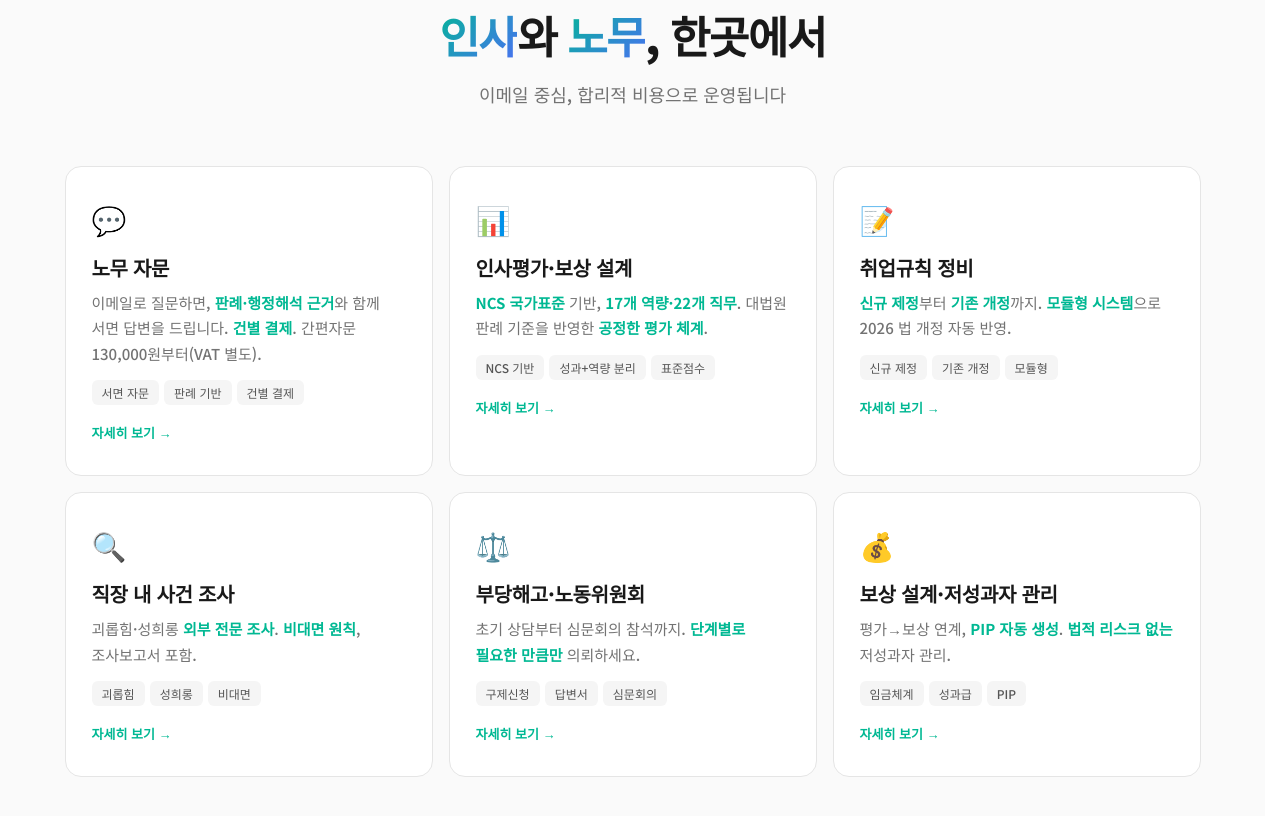
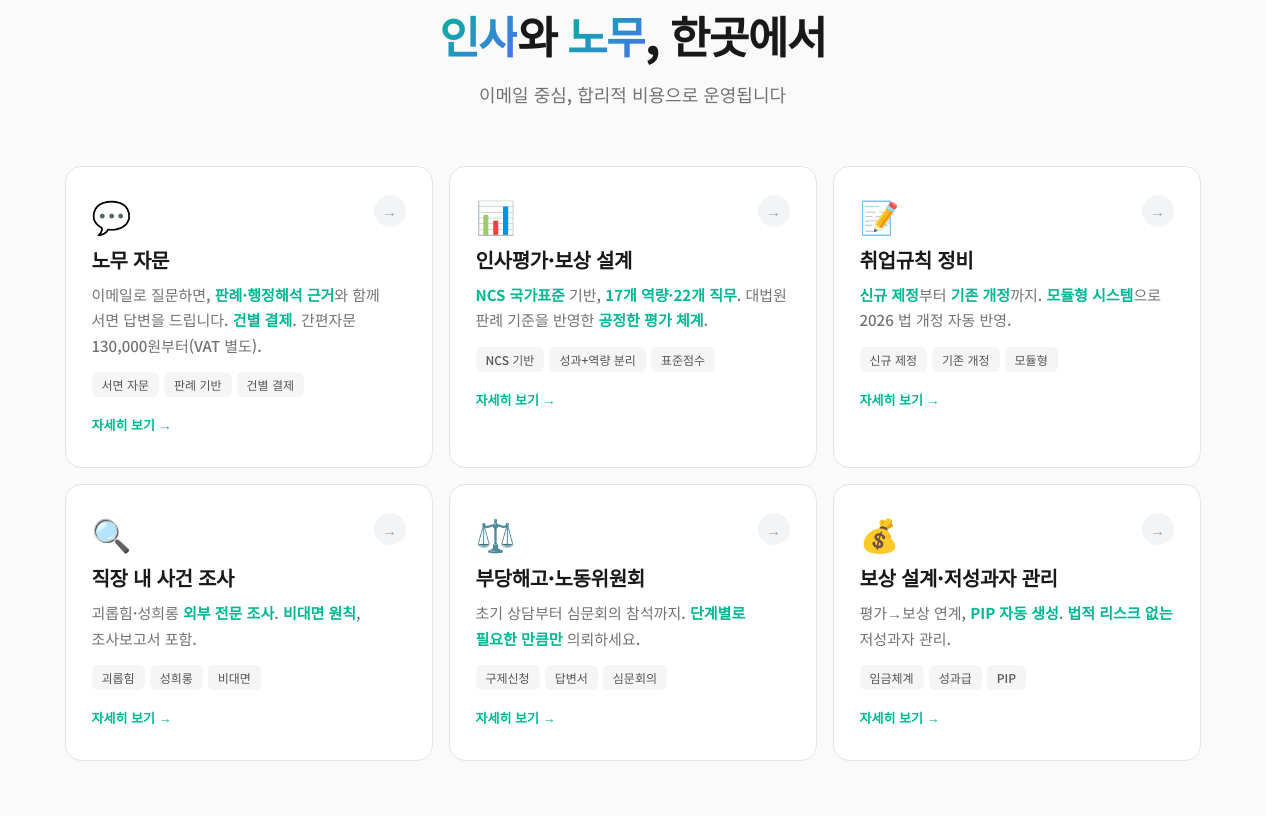
Before and after one commit to jyoon1867/hrer-homepage, a website: page index.html in a window 1280 px wide. Shown: the part 2694-3510 px from the top of the page. Drawn offline with Linux system fonts and the light colour scheme; no server answers.

Commit message:
랜딩 서비스 카드: 전체 클릭 + 호버 효과 강화
- div.bento-card → a.bento-card로 변환 (전체 영역 클릭 가능)
- 호버 시 시각적 피드백 6가지:
  * 상단 민트→블루 그라데이션 라인 나타남
  * 카드 전체가 위로 살짝 부상 (translateY -4px)
  * 그림자 진해지고 테두리 민트색
  * 배경 미세한 민트 틴트 (#FAFFFE)
  * 아이콘 확대·회전
  * 우상단 화살표 원형 버튼 (회색→민트, 우측 이동)
  * 제목·링크 민트색 전환
- 키보드 접근성: focus-visible 아웃라인

```diff
--- a/index.html
+++ b/index.html
@@ -88,10 +88,18 @@ em{font-style:normal;color:var(--mint);font-weight:700}
 
 /* SERVICES — 벤토 그리드 */
 .bento-grid{display:grid;grid-template-columns:repeat(3,1fr);gap:16px}
-.bento-card{border-radius:var(--card-radius);padding:32px 26px;border:1px solid var(--border);background:var(--white);transition:box-shadow 0.2s,border-color 0.2s}
-.bento-card:hover{box-shadow:0 4px 24px rgba(0,0,0,0.06);border-color:var(--mint)}
-.bento-icon{font-size:28px;margin-bottom:14px}
-.bento-card h3{font-size:20px;font-weight:800;margin-bottom:8px;letter-spacing:-0.3px}
+.bento-card{position:relative;display:block;border-radius:var(--card-radius);padding:32px 26px;border:1px solid var(--border);background:var(--white);transition:transform 0.2s ease,box-shadow 0.2s ease,border-color 0.2s ease,background 0.2s ease;color:inherit;text-decoration:none;cursor:pointer;overflow:hidden}
+.bento-card::before{content:"";position:absolute;top:0;left:0;right:0;height:3px;background:linear-gradient(90deg,var(--mint),var(--blue));transform:scaleX(0);transform-origin:left;transition:transform 0.3s ease}
+.bento-card::after{content:"→";position:absolute;top:28px;right:26px;width:32px;height:32px;border-radius:50%;background:#F3F4F6;color:var(--gray2);display:flex;align-items:center;justify-content:center;font-size:15px;font-weight:700;transition:background 0.2s ease,color 0.2s ease,transform 0.2s ease}
+.bento-card:hover{transform:translateY(-4px);box-shadow:0 12px 32px rgba(0,184,147,0.16);border-color:var(--mint);background:#FAFFFE}
+.bento-card:hover::before{transform:scaleX(1)}
+.bento-card:hover::after{background:var(--mint);color:#fff;transform:translateX(4px)}
+.bento-card:hover .bento-icon{transform:scale(1.15) rotate(-4deg)}
+.bento-card:hover h3{color:var(--mint)}
+.bento-card:hover .bento-link{color:var(--mint);letter-spacing:0.2px}
+.bento-card:focus-visible{outline:2px solid var(--mint);outline-offset:3px}
+.bento-icon{font-size:32px;margin-bottom:14px;display:inline-block;transition:transform 0.3s ease;line-height:1}
+.bento-card h3{font-size:20px;font-weight:800;margin-bottom:8px;letter-spacing:-0.3px;transition:color 0.2s ease;padding-right:40px}
 .bento-card p{font-size:15px;color:var(--gray);line-height:1.7;margin-bottom:14px;font-weight:500}
 .bento-tags{display:flex;flex-wrap:wrap;gap:5px;margin-bottom:14px}
 .bento-tags span{background:#F5F5F5;color:#555;font-size:12px;padding:4px 10px;border-radius:6px;font-weight:500}
@@ -366,48 +374,48 @@ body.modal-open{overflow:hidden}
   <h2 class="section-title"><em>인사</em>와 <em>노무</em>, 한곳에서</h2>
   <p class="section-sub">이메일 중심, 합리적 비용으로 운영됩니다</p>
   <div class="bento-grid">
-    <div class="bento-card">
+    <a href="/consultation" class="bento-card">
       <div class="bento-icon">💬</div>
       <h3>노무 자문</h3>
       <p>이메일로 질문하면, <em>판례·행정해석 근거</em>와 함께 서면 답변을 드립니다. <em>건별 결제</em>. 간편자문 130,000원부터(VAT 별도).</p>
       <div class="bento-tags"><span>서면 자문</span><span>판례 기반</span><span>건별 결제</span></div>
-      <a href="/consultation" class="bento-link">자세히 보기 →</a>
-    </div>
-    <div class="bento-card">
+      <span class="bento-link">자세히 보기 →</span>
+    </a>
+    <a href="/hr-evaluation" class="bento-card">
       <div class="bento-icon">📊</div>
       <h3>인사평가·보상 설계</h3>
       <p><em>NCS 국가표준</em> 기반, <em>17개 역량·22개 직무</em>. 대법원 판례 기준을 반영한 <em>공정한 평가 체계</em>.</p>
       <div class="bento-tags"><span>NCS 기반</span><span>성과+역량 분리</span><span>표준점수</span></div>
-      <a href="/hr-evaluation" class="bento-link">자세히 보기 →</a>
-    </div>
-    <div class="bento-card">
+      <span class="bento-link">자세히 보기 →</span>
+    </a>
+    <a href="/employment-rules" class="bento-card">
       <div class="bento-icon">📝</div>
       <h3>취업규칙 정비</h3>
       <p><em>신규 제정</em>부터 <em>기존 개정</em>까지. <em>모듈형 시스템</em>으로 2026 법 개정 자동 반영.</p>
       <div class="bento-tags"><span>신규 제정</span><span>기존 개정</span><span>모듈형</span></div>
-      <a href="/employment-rules" class="bento-link">자세히 보기 →</a>
-    </div>
-    <div class="bento-card">
+      <span class="bento-link">자세히 보기 →</span>
+    </a>
+    <a href="/investigation" class="bento-card">
       <div class="bento-icon">🔍</div>
       <h3>직장 내 사건 조사</h3>
       <p>괴롭힘·성희롱 <em>외부 전문 조사</em>. <em>비대면 원칙</em>, 조사보고서 포함.</p>
       <div class="bento-tags"><span>괴롭힘</span><span>성희롱</span><span>비대면</span></div>
-      <a href="/investigation" class="bento-link">자세히 보기 →</a>
-    </div>
-    <div class="bento-card">
+      <span class="bento-link">자세히 보기 →</span>
+    </a>
+    <a href="/unfair-dismissal" class="bento-card">
       <div class="bento-icon">⚖️</div>
       <h3>부당해고·노동위원회</h3>
       <p>초기 상담부터 심문회의 참석까지. <em>단계별로 필요한 만큼만</em> 의뢰하세요.</p>
       <div class="bento-tags"><span>구제신청</span><span>답변서</span><span>심문회의</span></div>
-      <a href="/unfair-dismissal" class="bento-link">자세히 보기 →</a>
-    </div>
-    <div class="bento-card">
+      <span class="bento-link">자세히 보기 →</span>
+    </a>
+    <a href="/hr-evaluation#compensation" class="bento-card">
       <div class="bento-icon">💰</div>
       <h3>보상 설계·저성과자 관리</h3>
       <p>평가→보상 연계, <em>PIP 자동 생성</em>. <em>법적 리스크 없는</em> 저성과자 관리.</p>
       <div class="bento-tags"><span>임금체계</span><span>성과급</span><span>PIP</span></div>
-      <a href="/hr-evaluation#compensation" class="bento-link">자세히 보기 →</a>
-    </div>
+      <span class="bento-link">자세히 보기 →</span>
+    </a>
   </div>
 </div>
 </section>
```
